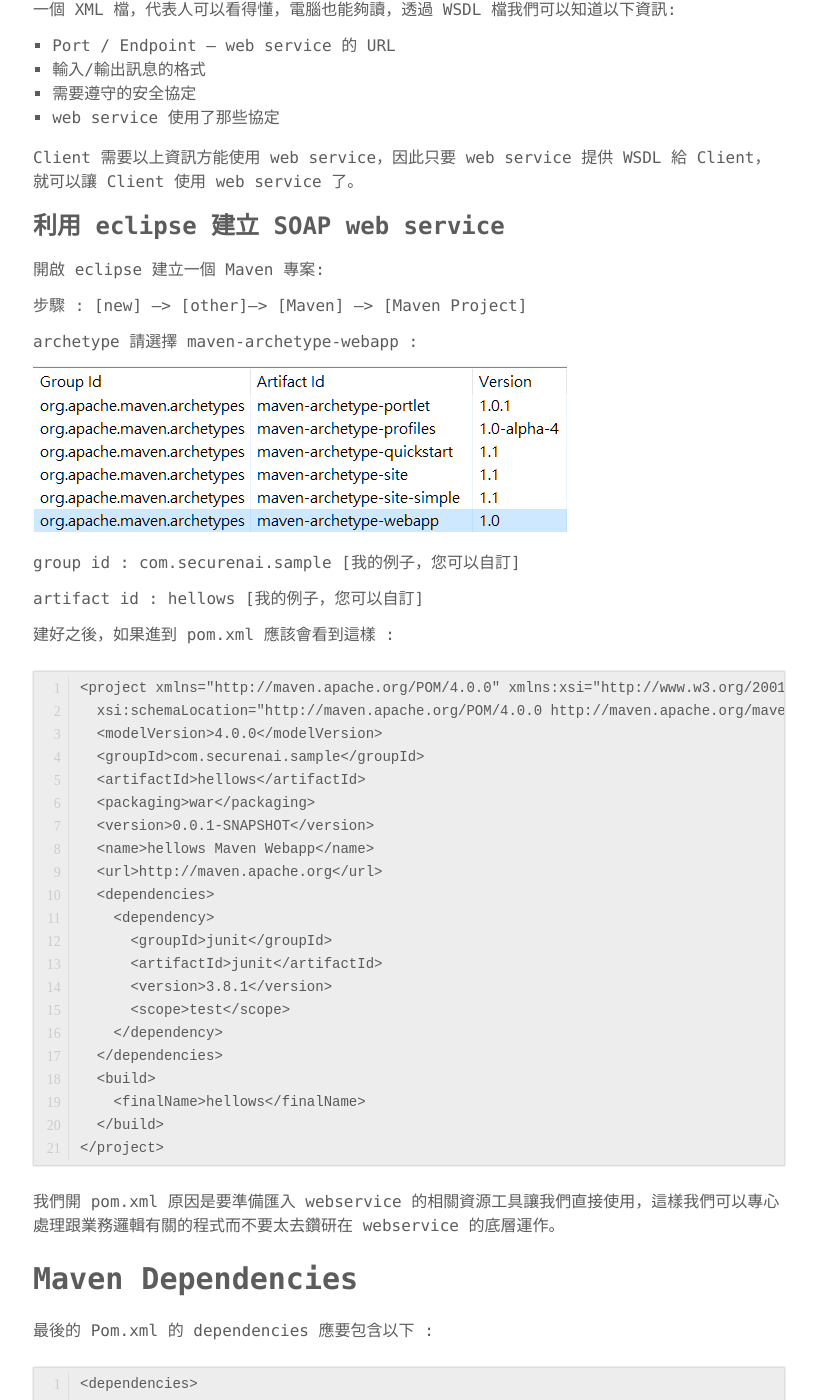
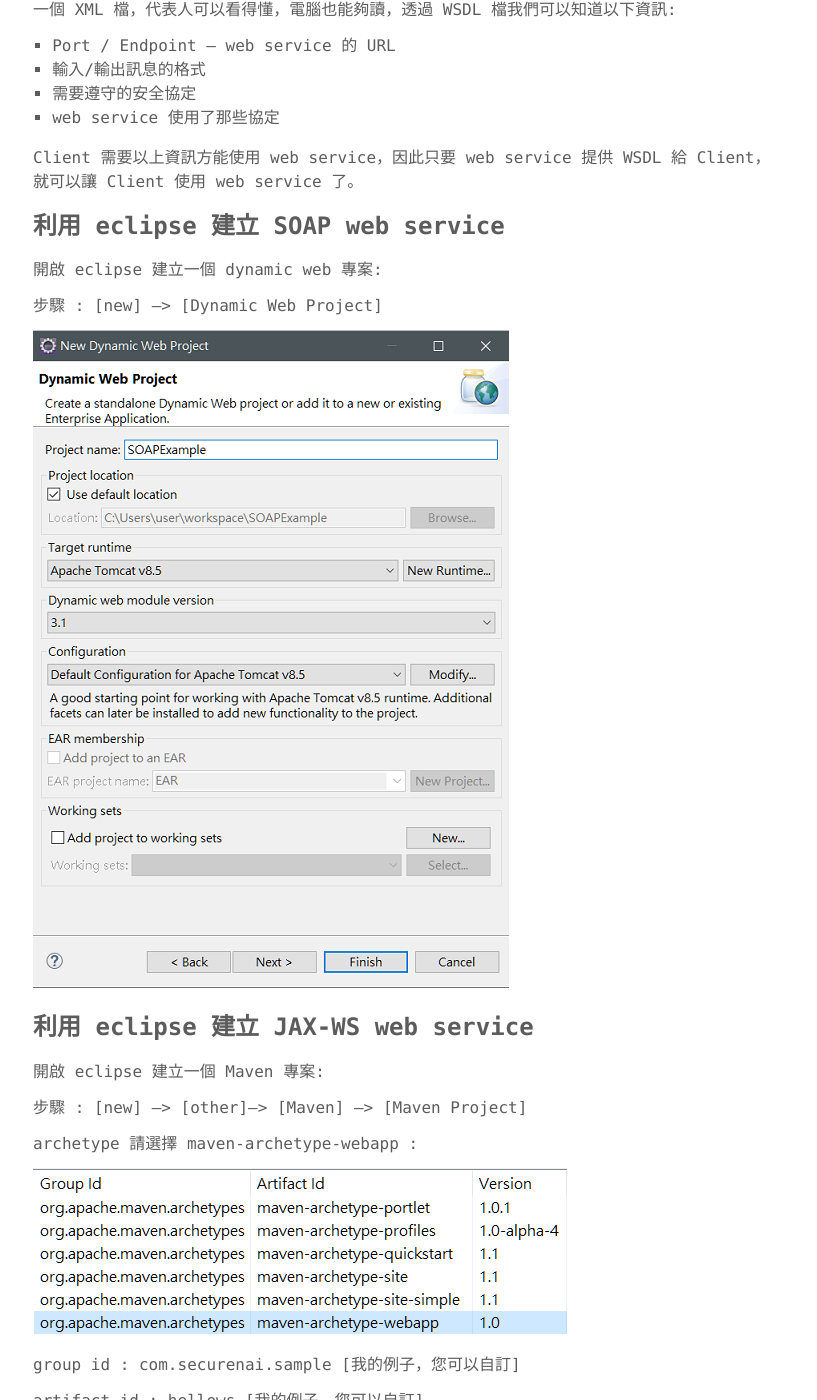
Before and after one commit to securenai/securenai.github.io, a Jekyll site: the page built from _posts/2017-08-15-Java-Web-Service.md, in a window 1280 px wide and 1400 px high, scrolled down 917 px. Shown: the whole window, without its empty margins (231-1048 px from the left). Built offline with Jekyll 4.4.1, drawn with Linux system fonts in a browser that asks for light colours; comment, search, counter and statistics services are not loaded.

Commit message:
Update 2017-08-15-Java-Web-Service.md

```diff
--- a/_posts/2017-08-15-Java-Web-Service.md
+++ b/_posts/2017-08-15-Java-Web-Service.md
@@ -37,6 +37,15 @@
 Client 需要以上資訊方能使用 web service，因此只要 web service 提供 WSDL 給 Client，就可以讓 Client 使用 web service 了。
 
 ### 利用 eclipse 建立 SOAP web service
+
+開啟 eclipse 建立一個 dynamic web 專案:
+
+步驟 : [new] --> [Dynamic Web Project]
+
+![ws_soapws_01.png](/assets/images/post_images/ws_soapws_01.png)
+
+### 利用 eclipse 建立 JAX-WS web service
+
 
 開啟 eclipse 建立一個 Maven 專案:
 
```
